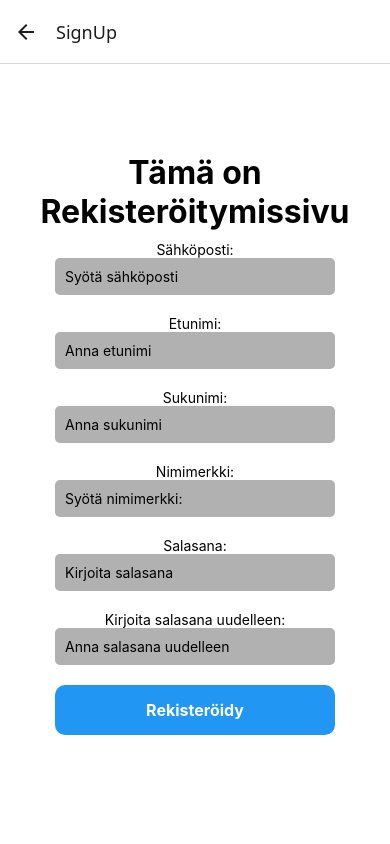
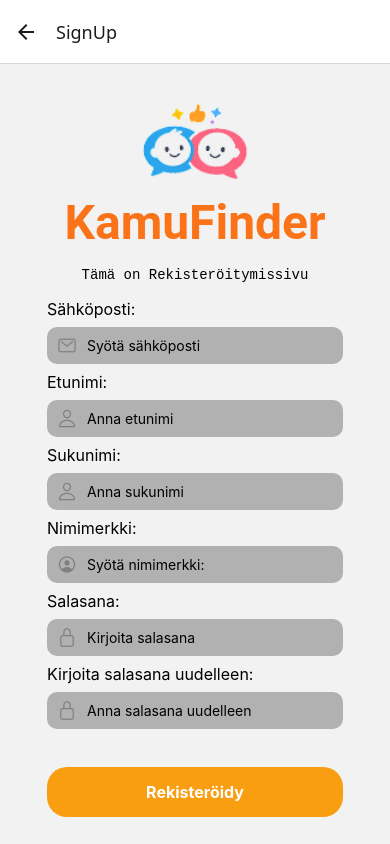
Before and after one commit to KamuFinder/KamuFinderApp, a React Native app: screen /SignUp in a window 390 px wide. Built offline with nearby package versions, Linux system fonts and the light colour scheme; no server answers.

Commit message:
SignIn ja SignUp UI

```diff
--- a/package.json
+++ b/package.json
@@ -9,6 +9,7 @@
     "web": "expo start --web"
   },
   "dependencies": {
+    "@expo/vector-icons": "^15.0.3",
     "@react-native-async-storage/async-storage": "^2.2.0",
     "@react-navigation/native": "^7.1.33",
     "@react-navigation/native-stack": "^7.14.5",
--- a/src/screens/SignInScreen.js
+++ b/src/screens/SignInScreen.js
@@ -1,8 +1,13 @@
 import React, { useState } from "react";
-import { View, Text, TouchableOpacity, TextInput, Alert } from "react-native";
+import { View, Text, TouchableOpacity, TextInput, Alert,Image,
+  Pressable,ScrollView, KeyboardAvoidingView,Platform,TouchableWithoutFeedback,Keyboard
+ } from "react-native";
+ import { SafeAreaView } from "react-native-safe-area-context";
 import { useNavigation } from '@react-navigation/native';
 import { getAuth, signInWithEmailAndPassword } from '../firebase/config.js';
 import styles from "../styles/SignIn_And_Up.js";
+import { Ionicons } from "@expo/vector-icons";
+
 
 export default function SignInScreen({ setLogged }) {
   const navigation = useNavigation();
@@ -24,19 +29,48 @@ export default function SignInScreen({ setLogged }) {
   };
 
   return (
-    <View style={styles.container}>
+    //<SafeAreaView style={{flex:1,alignItems:'center',justifyContent:'flex-start', backgroundColor:'#fff', padding:10,}}>
+      <KeyboardAvoidingView
+      style={{flex:1}}
+      behavior={Platform.OS === "ios" ? "padding" : 'height'}
+      >
+      <TouchableWithoutFeedback onPress={Keyboard.dismiss}>
 
+        <ScrollView contentContainerStyle={{
+          flexGrow:1, alignItems:'center',padding:10}}
+          keyboardShouldPersistTaps="handled"
+          >
+      <View style={{justifyContent: "flex-start", alignItems: "center"}}>
+        <Image source={require("../../assets/Logo.png")} style={{ width: 120, height: 120, }} />
+      </View>
 
-      <Text style={styles.title}>Tervetuloa 😊</Text>
+      <Text style={{fontWeight: "700", fontFamily:'Roboto',color: '#FB7318',textAlign:'center', fontSize: 48}}>
+        KamuFinder
+      </Text>
 
-      <Text style={styles.subtitle}>
+      <Text style={{fontSize: 16, textAlign: "center", fontWeight:'500', color: "#555",
+        marginBottom: 40, marginTop: 16, fontFamily:'monospace'}}>
         Kirjaudu sisään tai luo uusi käyttäjä
       </Text>
 
+     <View style={{width:"80%", marginBottom:20}}>
 
-      <Text style={styles.label}>Sähköposti:</Text>
+      <Text style={{alignSelf: 'flex-start',fontSize: 16,fontWeight:'400', marginBottom:8}}>Sähköposti:</Text>
+
+      <View
+        style={{
+          flexDirection: "row",
+          alignItems: "center",
+          backgroundColor: "#b1b1b1",
+          paddingHorizontal: 10,
+          borderRadius: 10,
+        }}>
+
+        <Ionicons name="mail-outline" size={20} color="gray"
+        style={{ marginRight: 10 }} />
+
       <TextInput
-        style={styles.input}
+        style={{ flex: 1, color: "black", paddingVertical: 15}}
         placeholder="Syötä sähköposti"
         value={email}
         autoCapitalize="none"
@@ -44,10 +78,26 @@ export default function SignInScreen({ setLogged }) {
         onChangeText={setEmail}
         keyboardType="email-address"
       />
+      </View>
+        </View>
 
-      <Text style={styles.label}>Salasana:</Text>
+      <View style={{width:"80%", marginBottom:20}}>
+
+      <Text style={{alignSelf: 'flex-start', fontSize: 16, fontWeight: '400', marginBottom:8}}>Salasana:</Text>
+
+      <View style={{
+          flexDirection: "row",
+          alignItems: "center",
+          backgroundColor: "#b1b1b1",
+          paddingHorizontal: 10,
+          borderRadius: 10,
+        }}>
+
+        <Ionicons name="lock-closed-outline" size={20} color="gray"
+        style={{ marginRight: 10 }} />
+
       <TextInput
-        style={styles.input}
+        style={{flex: 1, color: "black", paddingVertical: 15}}
         placeholder="Syötä salasana"
         secureTextEntry={true}
         value={password}
@@ -55,20 +105,41 @@ export default function SignInScreen({ setLogged }) {
         autoCapitalize="none"
         autoCorrect={false}
       />
+      </View>
+      </View>
 
-      <TouchableOpacity style={styles.button} onPress={handleSignIn}>
-        <Text style={styles.buttonText}>Kirjaudu sisään</Text>
+      <View style={{alignItems:'center', marginBottom:20,flexDirection:'row'}}>
+
+        <Text style={{color:'#000000',fontSize: 14, textAlign:'center',}}
+        >
+          Eikö sinulla ole vielä tiliä? Rekisteröidy</Text>
+      <Pressable
+
+              onPress={() => navigation.navigate("SignUp")}
+              android_ripple={{color:'#FB731830'}}
+              style={({pressed}) =>({
+                opacity: pressed ? 0.5 : 1,
+
+              })}
+
+            >
+              <Text style={{color:'#FB7318', fontWeight: 'bold', textDecorationLine: 'underline'
+
+              }}> täältä</Text>
+            </Pressable>
+
+      </View>
+
+        <View style={{width:"80%", marginBottom:20, marginTop:10, alignItems:'center'}}>
+      <TouchableOpacity style={{width:'80%',backgroundColor: '#F99D11', padding: 15,
+        borderRadius: 20, alignItems:'center'  }} onPress={handleSignIn}>
+        <Text style={{color:'white',textAlign:'center', fontSize: 16, fontWeight: 'bold'}}>Kirjaudu sisään</Text>
       </TouchableOpacity>
-
-
-      <TouchableOpacity
-        style={styles.signupButton}
-        onPress={() => navigation.navigate("SignUp")}
-      >
-        <Text style={styles.buttonText}>Luo käyttäjä</Text>
-      </TouchableOpacity>
-
-    </View>
+      </View>
+      </ScrollView>
+      </TouchableWithoutFeedback>
+      </KeyboardAvoidingView>
+    //</SafeAreaView>
 
   );
 }
--- a/src/screens/SignUpScreen.js
+++ b/src/screens/SignUpScreen.js
@@ -1,11 +1,15 @@
 import React, { useState } from "react";
-import { View, Text, TouchableOpacity, TextInput, Alert } from "react-native";
+import { View, Text, TouchableOpacity, TextInput, Alert,
+  Image, Pressable,ScrollView, KeyboardAvoidingView,Platform,TouchableWithoutFeedback,Keyboard
+ } from "react-native";
+  import { SafeAreaView } from "react-native-safe-area-context";
 import { CommonActions, useNavigation } from '@react-navigation/native';
 import { auth, createUserWithEmailAndPassword, firestore, USERS, setDoc, doc, where, query, collection} from '../firebase/config.js'
 import isEmail from 'validator/lib/isEmail';
 import isEmpty from 'validator/lib/isEmpty';
 import isStrongPassword from 'validator/lib/isStrongPassword';
 import { getDocs } from "firebase/firestore";
+import { Ionicons } from "@expo/vector-icons";
 
 
 import styles from "../styles/SignIn_And_Up.js";
@@ -113,12 +117,43 @@ export default function SignUpScreen() {
   }
 
   return (
-    <View style={styles.container}>
-      <Text style={styles.title}>Tämä on Rekisteröitymissivu</Text>
+    //<SafeAreaView style={{flex:1,alignItems:'center',justifyContent:'flex-start', backgroundColor:'#fff'}}>
+      <KeyboardAvoidingView
+      style={{flex:1}}
+      behavior={Platform.OS === "ios" ? "padding" : 'height'}
+      >
+      <TouchableWithoutFeedback onPress={Keyboard.dismiss}>
+        <ScrollView contentContainerStyle={{flexGrow:1, alignItems:'center',padding:10}}
+        keyboardShouldPersistTaps="handled"
+        >
+        <View style={{justifyContent: "flex-start", alignItems: "center"}}>
+                <Image source={require("../../assets/Logo.png")} style={{ width: 120, height: 120, }} />
+              </View>
 
-      <Text style={styles.label}>Sähköposti:</Text>
+         <Text style={{fontWeight: "700", fontFamily:'Roboto',color: '#FB7318',textAlign:'center', fontSize: 48}}>
+                KamuFinder
+              </Text>
+
+      <Text style={{fontFamily:'monospace', marginBottom:16,marginTop:16}}>Tämä on Rekisteröitymissivu</Text>
+
+      <View style={{width:"80%", marginBottom:8}}>
+
+        <Text style={{alignSelf: 'flex-start',fontSize: 16,fontWeight:'400', marginBottom:8}}>Sähköposti:</Text>
+
+        <View
+              style={{
+                flexDirection: "row",
+                alignItems: "center",
+                backgroundColor: "#b1b1b1",
+                paddingHorizontal: 10,
+                borderRadius: 10,
+              }}>
+
+             <Ionicons name="mail-outline" size={20} color="gray"
+              style={{ marginRight: 10 }} />
+
       <TextInput
-        style={styles.input}
+        style={{flex:1, paddingVertical:10}}
         placeholder='Syötä sähköposti'
         value={userInfo.email}
         onChangeText={text => setUserInfo({...userInfo, email: text})}
@@ -127,30 +162,82 @@ export default function SignUpScreen() {
         autoCapitalize='none'
         autoCorrect={false}
       />
+      </View>
+        </View>
 
-      <Text style={styles.label}>Etunimi:</Text>
+      <View style={{width:"80%", marginBottom:8}}>
+
+      <Text style={{alignSelf: 'flex-start',fontSize: 16,fontWeight:'400', marginBottom:8}}>Etunimi:</Text>
+
+      <View style={{
+        flexDirection: "row",
+        alignItems: "center",
+        backgroundColor: "#b1b1b1",
+        paddingHorizontal: 10,
+        borderRadius: 10,
+      }}>
+
+      <Ionicons name="person-outline" size={20} color="gray"
+        style={{ marginRight: 10 }} />
+
       <TextInput
-        style={styles.input}
+        style={{flex:1, paddingVertical:10}}
         placeholder='Anna etunimi'
         value={userInfo.firstName}
         onChangeText={text => setUserInfo({...userInfo, firstName: text})}
         numberOfLines={1}
         autoCorrect={false}
       />
+      </View>
+      </View>
 
-      <Text style={styles.label}>Sukunimi:</Text>
+      <View style={{width:"80%", marginBottom:8}}>
+
+        <Text style={{alignSelf: 'flex-start',fontSize: 16,fontWeight:'400', marginBottom:8}}>Sukunimi:</Text>
+
+        <View style={{
+        flexDirection: "row",
+        alignItems: "center",
+        backgroundColor: "#b1b1b1",
+        paddingHorizontal: 10,
+        borderRadius: 10,
+      }}>
+
+        <Ionicons name="person-outline" size={20} color="gray"
+          style={{ marginRight: 10 }} />
+
+
+
       <TextInput
-        style={styles.input}
+        style={{flex:1, paddingVertical:10}}
         placeholder='Anna sukunimi'
         value={userInfo.lastName}
         onChangeText={text => setUserInfo({...userInfo, lastName: text})}
         numberOfLines={1}
         autoCorrect={false}
       />
+      </View>
+      </View>
 
-      <Text style={styles.label}>Nimimerkki:</Text>
+      <View style={{width:"80%", marginBottom:8}}>
+
+        <Text style={{alignSelf: 'flex-start',fontSize: 16,fontWeight:'400', marginBottom:8}}>Nimimerkki:</Text>
+
+        <View style={{
+        flexDirection: "row",
+        alignItems: "center",
+        backgroundColor: "#b1b1b1",
+        paddingHorizontal: 10,
+        borderRadius: 10,
+      }}>
+
+
+
+        <Ionicons name="person-circle-outline" size={20} color="gray"
+          style={{ marginRight: 10 }} />
+
       <TextInput
-        style={styles.input}
+        style={{flex:1, paddingVertical:10}}
         placeholder="Syötä nimimerkki:"
         value={userInfo.nickName}
         onChangeText={text => setUserInfo({...userInfo, nickName: text})}
@@ -158,10 +245,26 @@ export default function SignUpScreen() {
         autoCapitalize='none'
         autoCorrect={false}
       />
+      </View>
+      </View>
 
-      <Text style={styles.label}>Salasana:</Text>
+      <View style={{width:"80%", marginBottom:8}}>
+
+        <Text style={{alignSelf: 'flex-start',fontSize: 16,fontWeight:'400', marginBottom:8}}>Salasana:</Text>
+
+        <View style={{
+        flexDirection: "row",
+        alignItems: "center",
+        backgroundColor: "#b1b1b1",
+        paddingHorizontal: 10,
+        borderRadius: 10,
+      }}>
+
+      <Ionicons name="lock-closed-outline" size={20} color="gray"
+        style={{ marginRight: 10 }} />
+
       <TextInput
-        style={styles.input}
+        style={{flex:1, paddingVertical:10}}
         placeholder='Kirjoita salasana'
         value={userInfo.password}
         onChangeText={text => setUserInfo({...userInfo, password: text})}
@@ -170,9 +273,26 @@ export default function SignUpScreen() {
         autoCapitalize='none'
         autoCorrect={false}
       />
-      <Text style={styles.label}>Kirjoita salasana uudelleen:</Text>
+
+      </View>
+      </View>
+
+      <View style={{width:"80%", marginBottom:8}}>
+
+      <Text style={{alignSelf: 'flex-start',fontSize: 16,fontWeight:'400', marginBottom:8}}>Kirjoita salasana uudelleen:</Text>
+
+      <View style={{
+        flexDirection: "row",
+        alignItems: "center",
+        backgroundColor: "#b1b1b1",
+        paddingHorizontal: 10,
+        borderRadius: 10,
+      }}>
+      <Ionicons name="lock-closed-outline" size={20} color="gray"
+        style={{ marginRight: 10 }} />
+
       <TextInput
-        style={styles.input}
+        style={{flex:1, paddingVertical:10}}
         placeholder='Anna salasana uudelleen'
         value={userInfo.confirmedPassword}
         onChangeText={text => setUserInfo({...userInfo, confirmedPassword: text})}
@@ -182,11 +302,19 @@ export default function SignUpScreen() {
         autoCorrect={false}
       />
 
-      <TouchableOpacity style={styles.button} onPress={handleSignUp}>
-        <Text style={styles.buttonText}>Rekisteröidy</Text>
+      </View>
+      </View>
+
+      <View style={{width:"80%", marginBottom:32, marginTop:30, alignItems:'center'}}>
+      <TouchableOpacity style={{width:"100%", backgroundColor: "#F99D11",
+        paddingVertical: 15, borderRadius: 20, alignItems:'center'}} onPress={handleSignUp}>
+        <Text style={{color:'white',textAlign:'center', fontSize: 16, fontWeight: 'bold'}}>Rekisteröidy</Text>
       </TouchableOpacity>
+        </View>
 
-
-    </View>
+    </ScrollView>
+    </TouchableWithoutFeedback>
+    </KeyboardAvoidingView>
+    //</SafeAreaView>
   );
 }
--- a/src/styles/SignIn_And_Up.js
+++ b/src/styles/SignIn_And_Up.js
@@ -3,18 +3,18 @@ import { StyleSheet } from "react-native";
 export default StyleSheet.create({
   container: {
     flex: 1,
-    justifyContent: "center",
+    justifyContent: "",
     alignItems: "center",
     padding: 20,
     backgroundColor: "#fff",
   },
-
+  /*
   title: {
     fontSize: 32, // Welcome tyylin fontti
     fontWeight: "bold",
     marginBottom: 10,
     textAlign: "center",
-  },
+  },*/
   subtitle: {
     fontSize: 16,
     textAlign: "center",
```
Also changed, not shown: assets/Logo.png (added), 1 other file (tests, documents, lock files or other folders).
